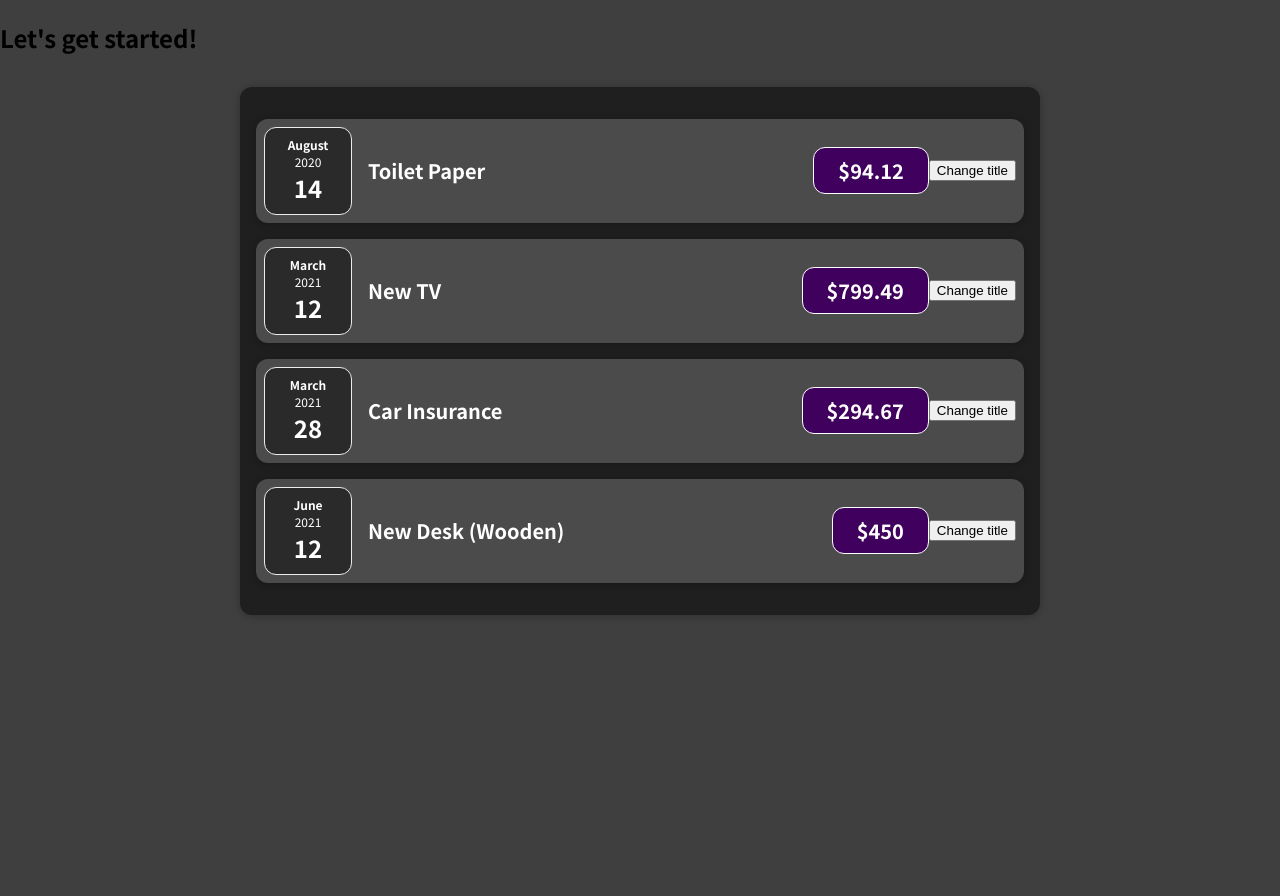
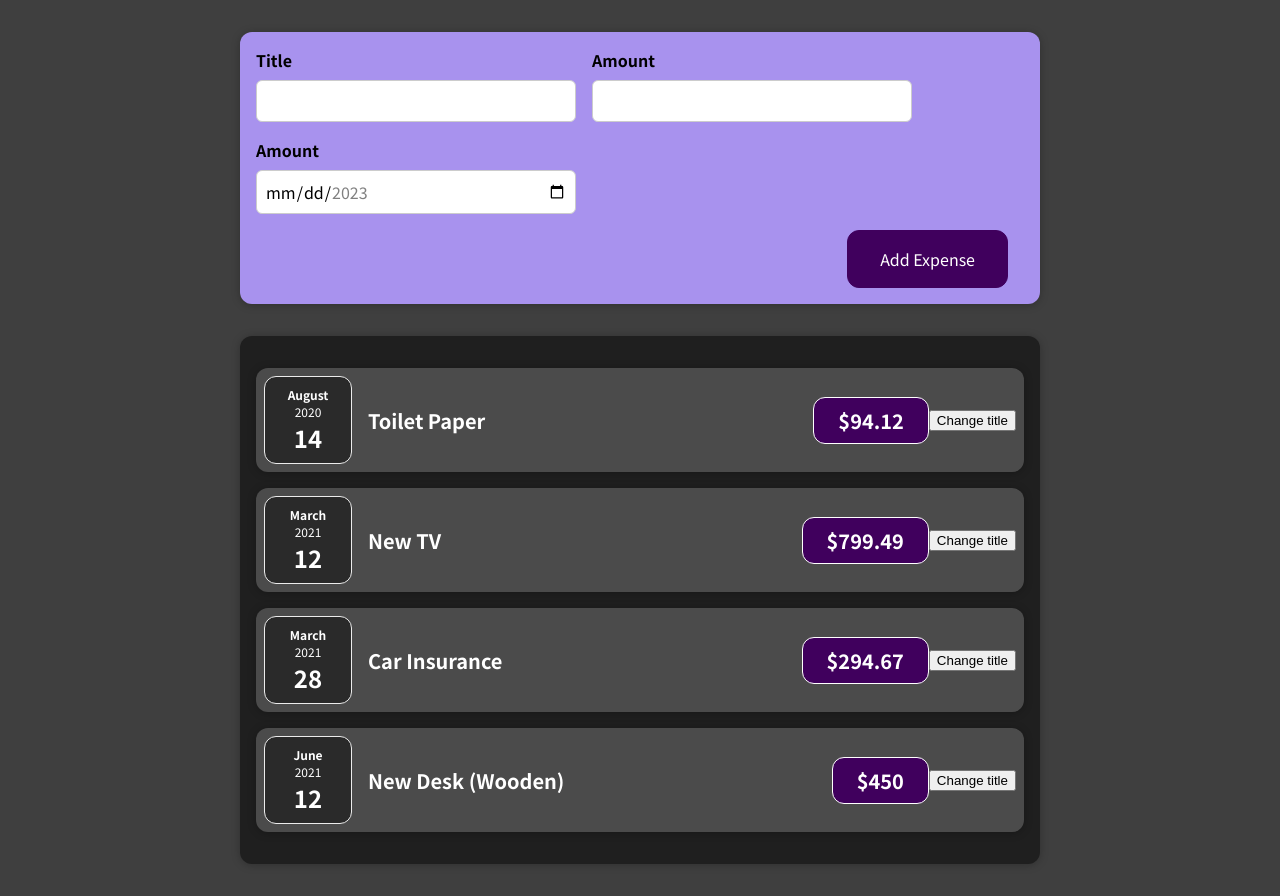
Before and after one commit to GEOFARL/react-basics, a React (Create React App) app: page / in a window 1280 px wide. Before the commit the page ends 800 px from the top, so only its background shows below. Built offline with nearby package versions, Linux system fonts and the light colour scheme.

Commit message:
Add ExpenseForm component to gather user data

```diff
--- a/src/App.js
+++ b/src/App.js
@@ -1,5 +1,6 @@
 import React from 'react';
 import Expenses from './components/Expenses/Expenses';
+import NewExpense from './components/NewExpense/NewExpense';
 
 const App = () => {
   const expenses = [
@@ -24,18 +25,18 @@
     },
   ];
 
-  // return (
-  //   <div>
-  //     <h2>Let's get started!</h2>
-  //     <Expenses expenses={expenses} />
-  //   </div>
+  return (
+    <div>
+      <NewExpense />
+      <Expenses expenses={expenses} />
+    </div>
+  );
+  // return React.createElement(
+  //   'div',
+  //   {},
+  //   React.createElement('h2', {}, "Let's get started!"),
+  //   React.createElement(Expenses, { expenses: expenses })
   // );
-  return React.createElement(
-    'div',
-    {},
-    React.createElement('h2', {}, "Let's get started!"),
-    React.createElement(Expenses, { expenses: expenses })
-  );
 };
 
 export default App;
--- /dev/null
+++ b/src/components/NewExpense/ExpenseForm.css
@@ -0,0 +1,26 @@
+.new-expense__controls {
+  display: flex;
+  flex-wrap: wrap;
+  gap: 1rem;
+  margin-bottom: 1rem;
+  text-align: left;
+}
+
+.new-expense__control label {
+  font-weight: bold;
+  margin-bottom: 0.5rem;
+  display: block;
+}
+
+.new-expense__control input {
+  font: inherit;
+  padding: 0.5rem;
+  border-radius: 6px;
+  border: 1px solid #ccc;
+  width: 20rem;
+  max-width: 100%;
+}
+
+.new-expense__actions {
+  text-align: right;
+}
--- /dev/null
+++ b/src/components/NewExpense/ExpenseForm.js
@@ -0,0 +1,29 @@
+import React from 'react';
+
+import './ExpenseForm.css';
+
+const ExpenseForm = () => {
+  return (
+    <form>
+      <div className="new-expense__controls">
+        <div className="new-expense__control">
+          <label>Title</label>
+          <input type="text" />
+        </div>
+        <div className="new-expense__control">
+          <label>Amount</label>
+          <input type="number" min="0.01" step="0.01" />
+        </div>
+        <div className="new-expense__control">
+          <label>Amount</label>
+          <input type="date" min="2023-01-01" max="2023-12-31" />
+        </div>
+      </div>
+      <div className="new-expense__actions">
+        <button type="submit">Add Expense</button>
+      </div>
+    </form>
+  );
+};
+
+export default ExpenseForm;
--- /dev/null
+++ b/src/components/NewExpense/NewExpense.css
@@ -0,0 +1,38 @@
+.new-expense {
+  background-color: #a892ee;
+  padding: 1rem;
+  margin: 2rem auto;
+  width: 50rem;
+  max-width: 95%;
+  border-radius: 12px;
+  text-align: center;
+  box-shadow: 0 1px 8px rgba(0, 0, 0, 0.25);
+}
+
+.new-expense button {
+  font: inherit;
+  cursor: pointer;
+  padding: 1rem 2rem;
+  border: 1px solid #40005d;
+  background-color: #40005d;
+  color: white;
+  border-radius: 12px;
+  margin-right: 1rem;
+}
+
+.new-expense button:hover,
+.new-expense button:active {
+  background-color: #510674;
+  border-color: #510674;
+}
+
+.new-expense button.alternative {
+  color: #220131;
+  border-color: transparent;
+  background-color: transparent;
+}
+
+.new-expense button.alternative:hover,
+.new-expense button.alternative:active {
+  background-color: #ddb3f8;
+}
--- /dev/null
+++ b/src/components/NewExpense/NewExpense.js
@@ -0,0 +1,14 @@
+import React from 'react';
+import ExpenseForm from './ExpenseForm';
+
+import './NewExpense.css';
+
+const newExpense = () => {
+  return (
+    <div className="new-expense">
+      <ExpenseForm />
+    </div>
+  );
+};
+
+export default newExpense;
```
